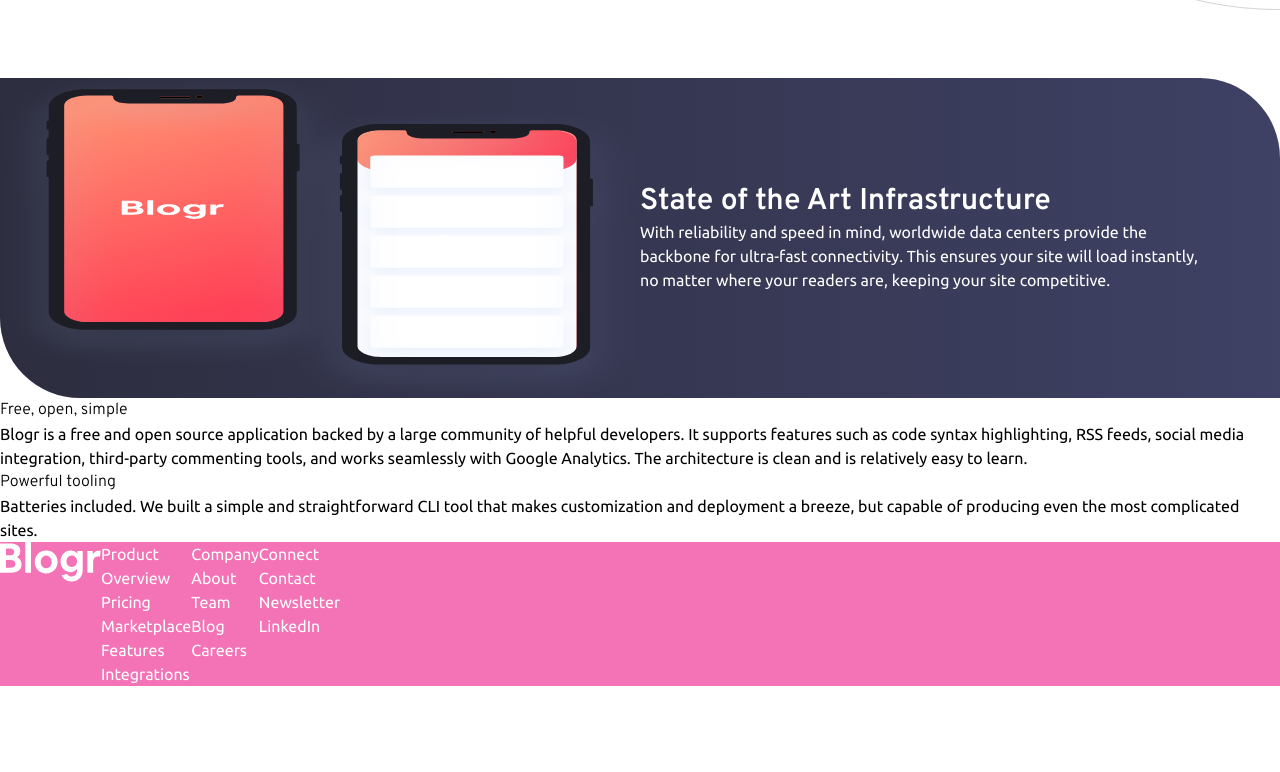
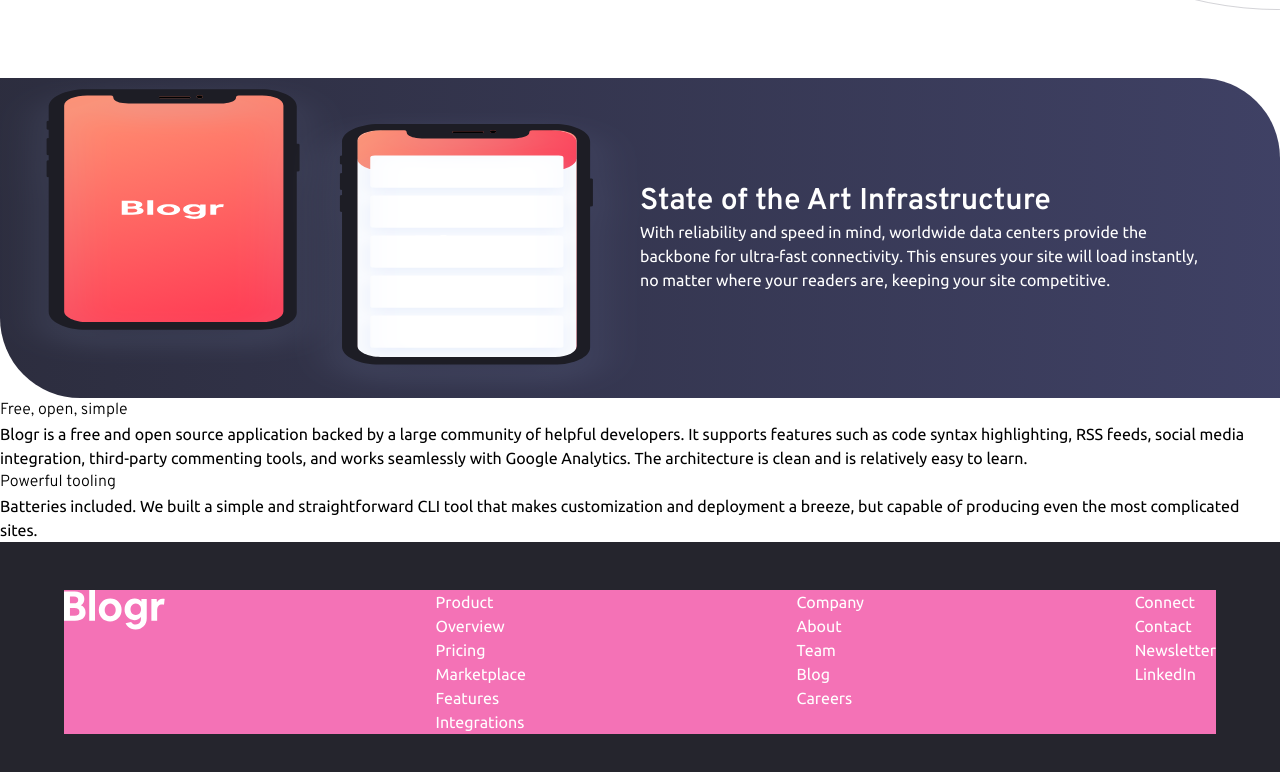
Before and after one commit to lilKriT/blogr-landing-page, a website: page index.html in a window 1280 px wide. Shown: the part 1522-2294 px from the top of the page. Before the commit the page ends 2208 px from the top, so only its background shows below. Drawn offline with Linux system fonts and the light colour scheme.

Commit message:
Styling footer.

```diff
--- a/index.html
+++ b/index.html
@@ -164,9 +164,9 @@
     </main>
 
     <!-- Footer -->
-    <footer class="bg-veryDarkBlackBlue text-white bg-pink-400">
+    <footer class="bg-veryDarkBlackBlue text-white flex justify-center">
       <!-- Wrapper -->
-      <div class="flex w-full max-w-6xl">
+      <div class="flex justify-between w-full max-w-6xl bg-pink-400 mx-4 my-12">
         <!-- Column 1 -->
         <div>
           <a href="#"><img src="./images/logo.svg" alt="Blogr Logo" /></a>
```
Also changed, not shown: dist/output.css.
